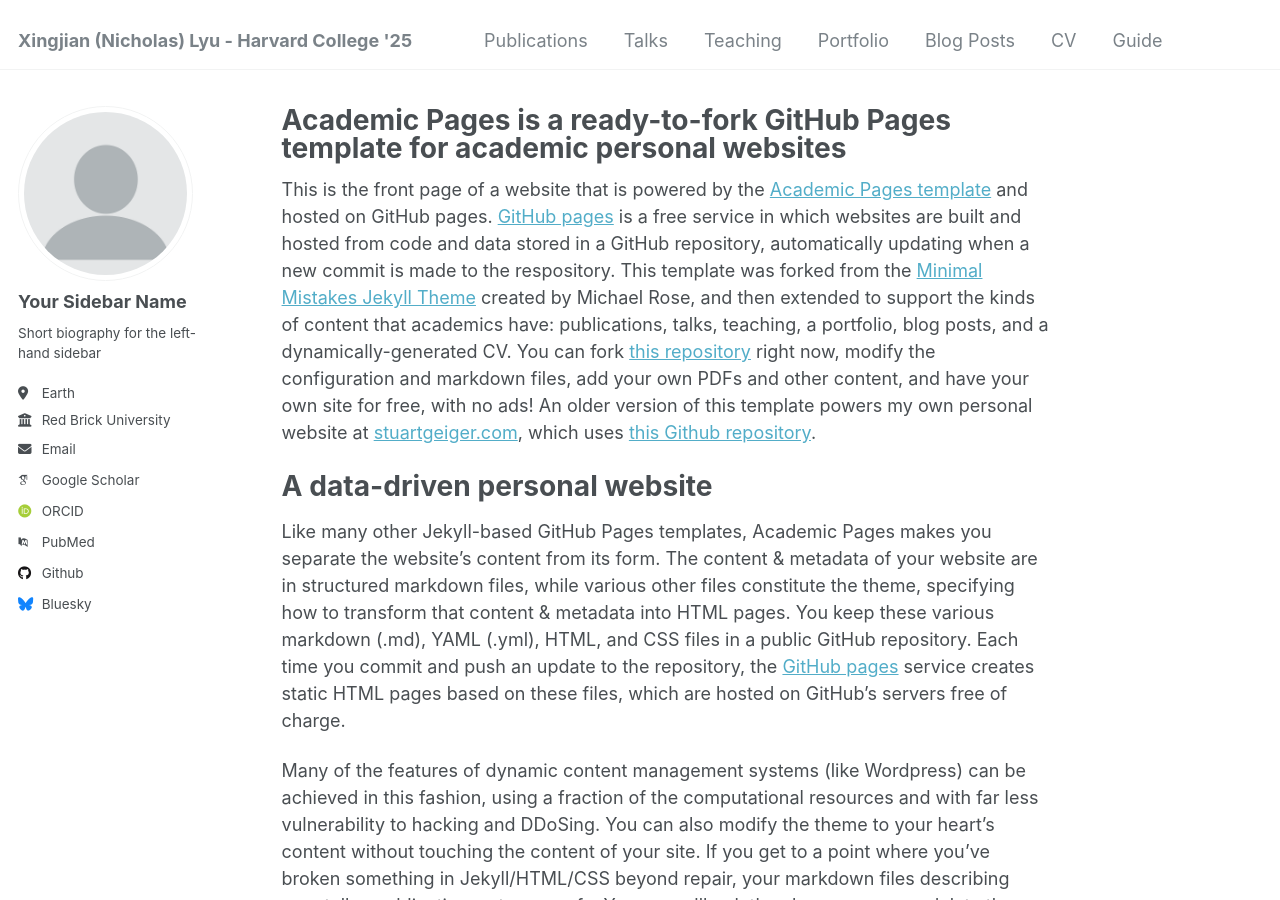
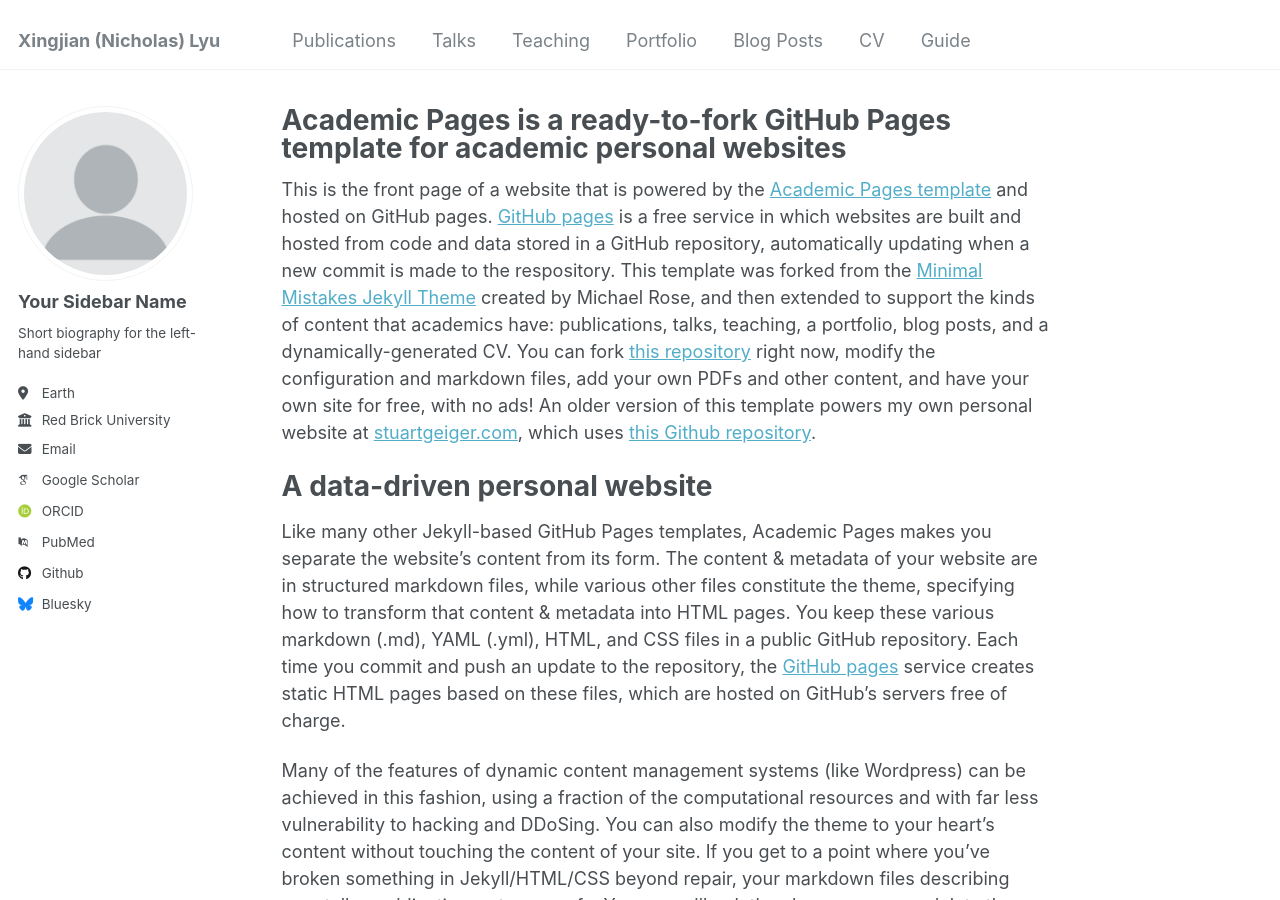
Before and after one commit to nlyu1/nlyu1.github.io, a Jekyll site: the page built from _pages/about.md, in a window 1280 px wide and 900 px high. Built offline with Jekyll 4.4.1, drawn with Linux system fonts in a browser that asks for light colours; some web fonts are replaced.

Commit message:
Update _config.yml

```diff
--- a/_config.yml
+++ b/_config.yml
@@ -8,7 +8,7 @@
 
 # Basic Site Settings
 locale                   : "en-US"
-title                    : "Xingjian (Nicholas) Lyu - Harvard College '25"
+title                    : "Xingjian (Nicholas) Lyu"
 title_separator          : "-"
 name                     : &name "Xingjian (Nicholas) Lyu"
 description              : &description "Hi, this is Nicholas."
```
